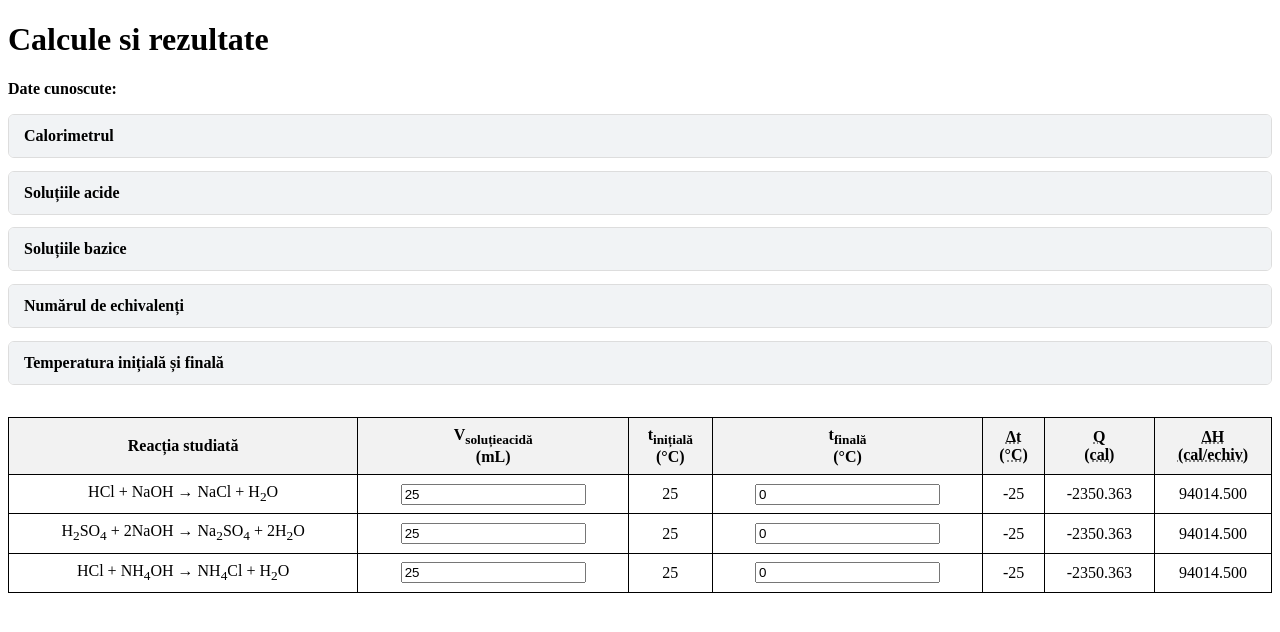
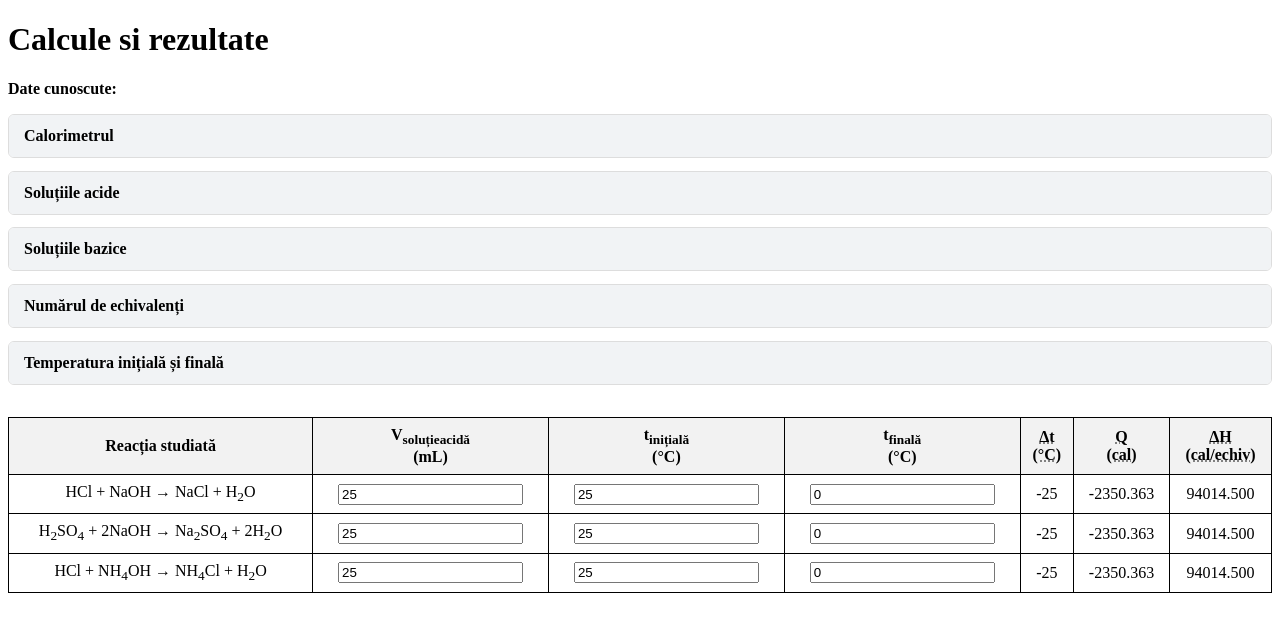
Before and after one commit to MonsieurLazar/termochimie-efect-termic, a SvelteKit app: page /calculator in a window 1280 px wide. Shown: the top 632 px of the page. Built offline with nearby package versions, Linux system fonts and the light colour scheme.

Commit message:
calcule modificate

```diff
--- a/src/routes/calculator/+page.svelte
+++ b/src/routes/calculator/+page.svelte
@@ -1,10 +1,13 @@
 <script lang="ts">
     let Vacid1 = $state(25);
     let Tfinal1 = $state(0);
+    let Tinițial1 = $state(25);
     let Vacid2 = $state(25);
     let Tfinal2 = $state(0);
+    let Tinițial2 = $state(25);
     let Vacid3 = $state(25);
     let Tfinal3 = $state(0);
+    let Tinițial3 = $state(25);
 </script>
 
 <h1><strong>Calcule si rezultate</strong></h1>
@@ -113,15 +116,15 @@
     <tbody>
       <tr>
         <td>HCl + NaOH &rarr; NaCl + H<sub>2</sub>O</td>
-        <td><input type="number" bind:value={Vacid1} /></td><td>25</td><td><input type="number" bind:value={Tfinal1}/></td><td>{Tfinal1 - 25}</td><td>{((20 + Vacid1 * 1.06 * 0.931 + 2 * Vacid1 * 1.06 * 0.931) * (Tfinal1 - 25)).toFixed(3)}</td><td>{(-1 * ((20 + Vacid1 * 1.06 * 0.931 + 2 * Vacid1 * 1.06 * 0.931) * (Tfinal1 - 25)) / (Vacid1 / 1000)).toFixed(3)}</td>
+        <td><input type="number" bind:value={Vacid1} /></td><td><input type="number" bind:value={Tinițial1}/></td><td><input type="number" bind:value={Tfinal1}/></td><td>{Tfinal1 - Tinițial1}</td><td>{((20 + Vacid1 * 1.06 * 0.931 + 2 * Vacid1 * 1.06 * 0.931) * (Tfinal1 - Tinițial1)).toFixed(3)}</td><td>{(-1 * ((20 + Vacid1 * 1.06 * 0.931 + 2 * Vacid1 * 1.06 * 0.931) * (Tfinal1 - Tinițial1)) / (Vacid1 / 1000)).toFixed(3)}</td>
       </tr>
       <tr>
         <td>H<sub>2</sub>SO<sub>4</sub> + 2NaOH &rarr; Na<sub>2</sub>SO<sub>4</sub> + 2H<sub>2</sub>O</td>
-        <td><input type="number" bind:value={Vacid2} /></td><td>25</td><td><input type="number" bind:value={Tfinal2}/></td><td>{Tfinal2 - 25}</td><td>{((20 + Vacid2 * 1.06 * 0.931 + 2 * Vacid2 * 1.06 * 0.931) * (Tfinal2 - 25)).toFixed(3)}</td><td>{(-1 * ((20 + Vacid2 * 1.06 * 0.931 + 2 * Vacid2 * 1.06 * 0.931) * (Tfinal2 - 25)) / (Vacid2 / 1000)).toFixed(3)}</td>
+        <td><input type="number" bind:value={Vacid2} /></td><td><input type="number" bind:value={Tinițial2}/></td><td><input type="number" bind:value={Tfinal2}/></td><td>{Tfinal2 - Tinițial2}</td><td>{((20 + Vacid2 * 1.06 * 0.931 + 2 * Vacid2 * 1.06 * 0.931) * (Tfinal2 - Tinițial2)).toFixed(3)}</td><td>{(-1 * ((20 + Vacid2 * 1.06 * 0.931 + 2 * Vacid2 * 1.06 * 0.931) * (Tfinal2 - Tinițial2)) / (Vacid2 / 1000)).toFixed(3)}</td>
       </tr>
       <tr>
         <td>HCl + NH<sub>4</sub>OH &rarr; NH<sub>4</sub>Cl + H<sub>2</sub>O</td>
-        <td><input type="number" bind:value={Vacid3} /></td><td>25</td><td><input type="number" bind:value={Tfinal3}/></td><td>{Tfinal3 - 25}</td><td>{((20 + Vacid3 * 1.06 * 0.931 + 2 * Vacid3 * 1.06 * 0.931) * (Tfinal3 - 25)).toFixed(3)}</td><td>{(-1 * ((20 + Vacid3 * 1.06 * 0.931 + 2 * Vacid3 * 1.06 * 0.931) * (Tfinal3 - 25)) / (Vacid3 / 1000)).toFixed(3)}</td>
+        <td><input type="number" bind:value={Vacid3} /></td><td><input type="number" bind:value={Tinițial3}/></td><td><input type="number" bind:value={Tfinal3}/></td><td>{Tfinal3 - Tinițial3}</td><td>{((20 + Vacid3 * 1.06 * 0.931 + 2 * Vacid3 * 1.06 * 0.931) * (Tfinal3 - Tinițial3)).toFixed(3)}</td><td>{(-1 * ((20 + Vacid3 * 1.06 * 0.931 + 2 * Vacid3 * 1.06 * 0.931) * (Tfinal3 - Tinițial3)) / (Vacid3 / 1000)).toFixed(3)}</td>
       </tr>
     </tbody>
   </table>
```
